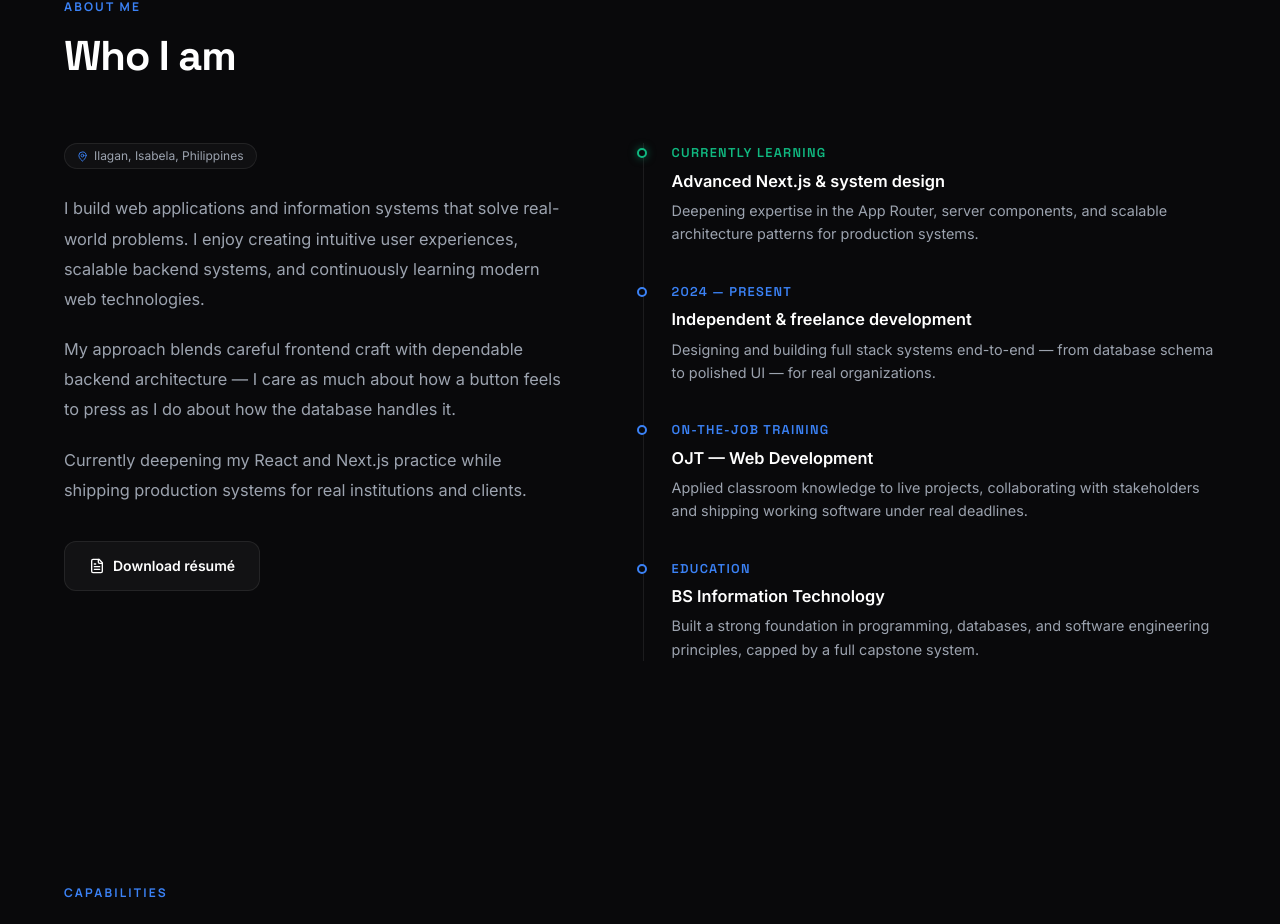
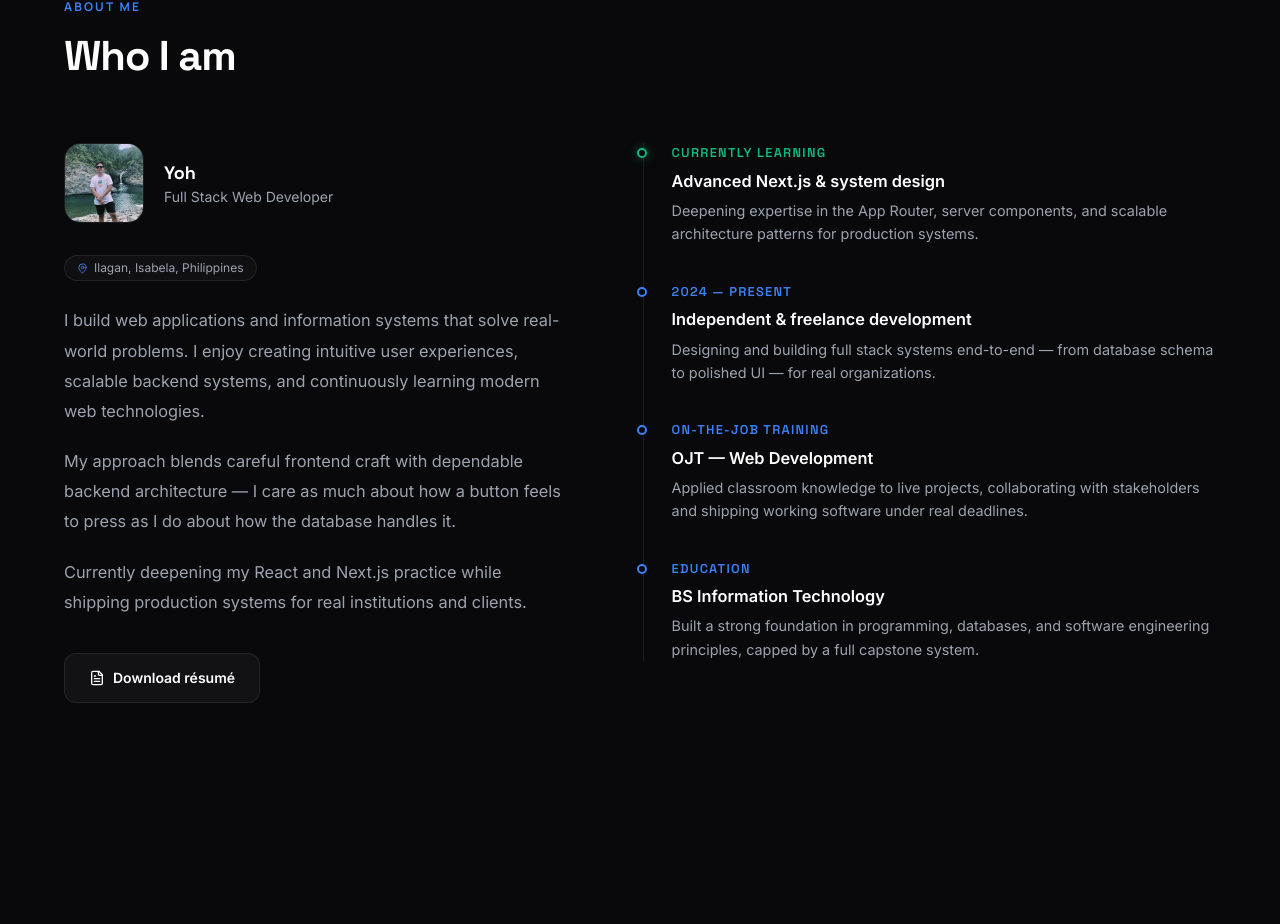
Before and after one commit to Yoh870/portfolio_, a Next.js app: page / in a window 1280 px wide. Shown: the part 913-1837 px from the top of the page. Built offline with nearby package versions, Linux system fonts and the light colour scheme.

Commit message:
Add profile photo to About section

```diff
--- a/src/app/layout.tsx
+++ b/src/app/layout.tsx
@@ -31,7 +31,10 @@ export const metadata: Metadata = {
   title: "Yoh — Full Stack Web Developer",
   description:
     "Full Stack Web Developer building web applications and information systems that solve real-world problems.",
-  keywords: [
+  icons: {
+    icon: "/favicon.svg",
+  },
+    keywords: [
     "Full Stack Developer",
     "Web Developer",
     "React",
@@ -58,11 +61,6 @@ export const metadata: Metadata = {
       "Building web applications and information systems that solve real-world problems.",
   },
   robots: { index: true, follow: true },
-
-  icons: {
-  icon: "/favicon.svg",
-},
-
 };
 
 export const viewport: Viewport = {
--- a/src/components/sections/About.tsx
+++ b/src/components/sections/About.tsx
@@ -7,7 +7,7 @@ import { ScrollReveal } from "@/components/effects/ScrollReveal";
 import { MagneticButton } from "@/components/effects/MagneticButton";
 import { TIMELINE } from "@/data/timeline";
 import { cn } from "@/lib/utils";
-
+import Image from "next/image";
 /**
  * POLISH:
  * - Location tag added beneath the bio — grounding/professional detail
@@ -36,6 +36,24 @@ export function About() {
         <div className="grid gap-16 lg:grid-cols-[1fr_1.15fr] lg:gap-20">
           {/* Bio column */}
           <ScrollReveal delay={0.05}>
+
+            {/* Profile photo */}
+            <div className="mb-8 flex items-center gap-5">
+              <div className="relative h-20 w-20 overflow-hidden rounded-2xl border border-border">
+                <Image
+                  src="/images/profile.jpg"
+                  alt="Yoh — Full Stack Web Developer"
+                  fill
+                  className="object-cover object-top"
+                  priority
+                />
+              </div>
+              <div>
+                <p className="font-display text-lg font-bold text-white">Yoh</p>
+                <p className="text-sm text-muted">Full Stack Web Developer</p>
+              </div>
+            </div>
+
             {/* Location chip */}
             <span className="mb-6 inline-flex items-center gap-1.5 rounded-full border border-border bg-white/[0.03] px-3 py-1 text-xs text-muted">
               <MapPin size={11} aria-hidden="true" className="text-accent" />
```
Also changed, not shown: public/images/profile.jpg (added).
